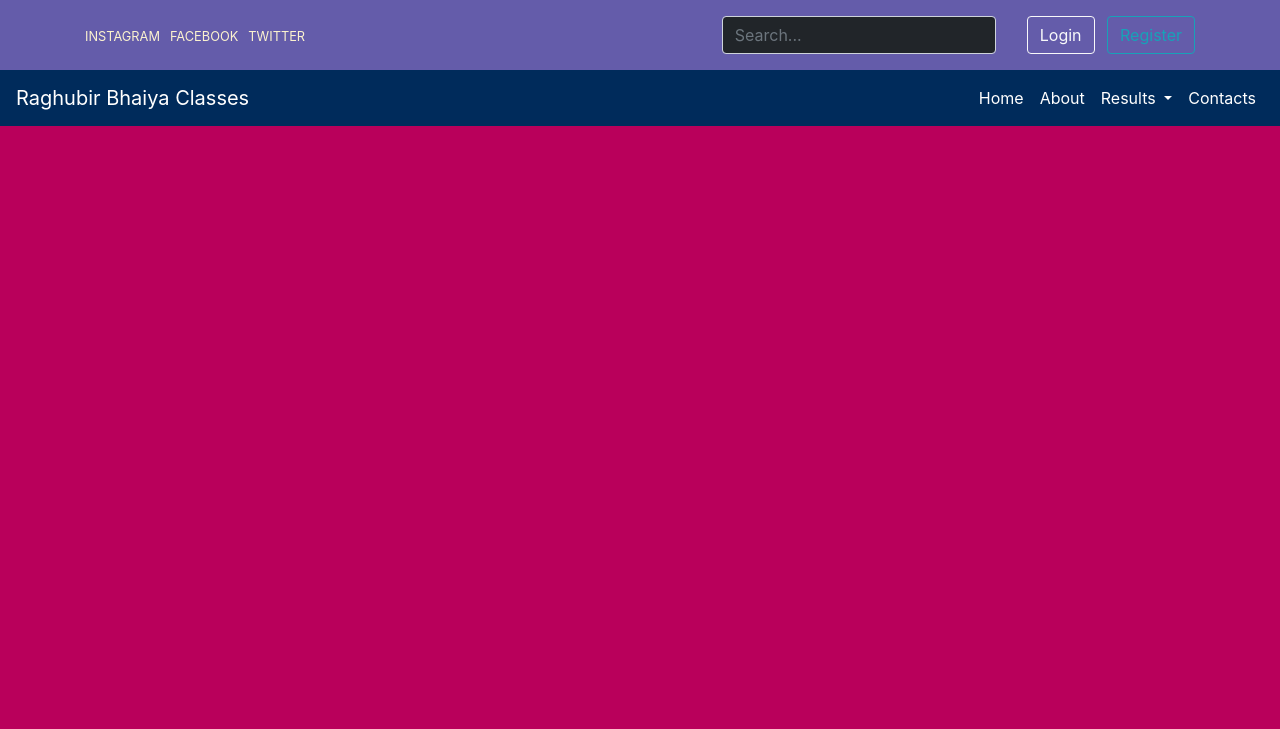
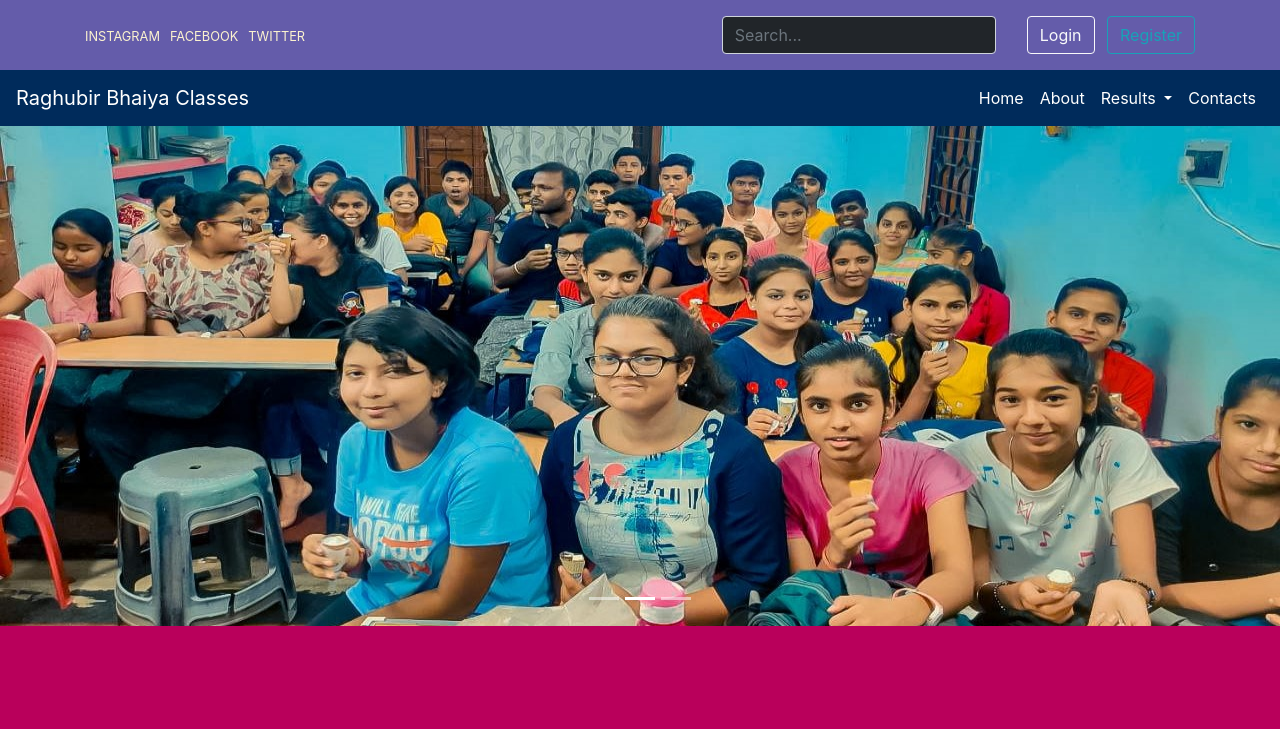
Before and after one commit to BickyShaw/Raghubir-Bhaiya-Classes, a plain HTML site: page index.html in a window 1280 px wide. Drawn offline with nearby package versions, Linux system fonts and the light colour scheme; files that its build step writes are made by us from their sources.

Commit message:
Ritika's code merged with Raunit's and Shivam's code

```diff
--- a/CSS/styles.css
+++ b/CSS/styles.css
@@ -71,3 +71,6 @@
   .register-page{
      background-color: #D2DAFF;
   }
+  .carousel-item{
+    height: 500px;
+    }
--- a/index.html
+++ b/index.html
@@ -98,6 +98,24 @@
       </div>
     </nav>
   </div>
+  <div id="carouselExampleSlidesOnly" class="carousel slide" data-ride="carousel" data-interval="3000" data-pause="hover">
+    <ol class="carousel-indicators">
+        <li data-target="#carouselExampleIndicators" data-slide-to="0" class="active"></li>
+        <li data-target="#carouselExampleIndicators" data-slide-to="1"></li>
+        <li data-target="#carouselExampleIndicators" data-slide-to="2"></li>
+      </ol>
+    <div class="carousel-inner">
+      <div class="carousel-item active" style="background-color: red;">
+          <img src="img-1.jpeg" class="d-block w-100" alt="..." style="height: 550px; width: 500px;">
+      </div>
+      <div class="carousel-item" style="background-color: yellow;">
+        <img src="img-2.jpeg" class="d-block w-100" alt="..." style="height: 600px; width: 500px;">
+      </div>
+      <div class="carousel-item" style="background-color: blue;">
+        <img src="img-3.jpeg" class="d-block w-100" alt="..." style="height: 600px; width: 500px;">
+      </div>
+    </div>
+  </div>
     <!-- Optional JavaScript -->
     <!-- jQuery first, then Popper.js, then Bootstrap JS -->
     <script src="https://code.jquery.com/jquery-3.3.1.slim.min.js" integrity="sha384-q8i/X+965DzO0rT7abK41JStQIAqVgRVzpbzo5smXKp4YfRvH+8abtTE1Pi6jizo" crossorigin="anonymous"></script>
```
Also changed, not shown: img-1.jpeg (added), img-2.jpeg (added), img-3.jpeg (added).
